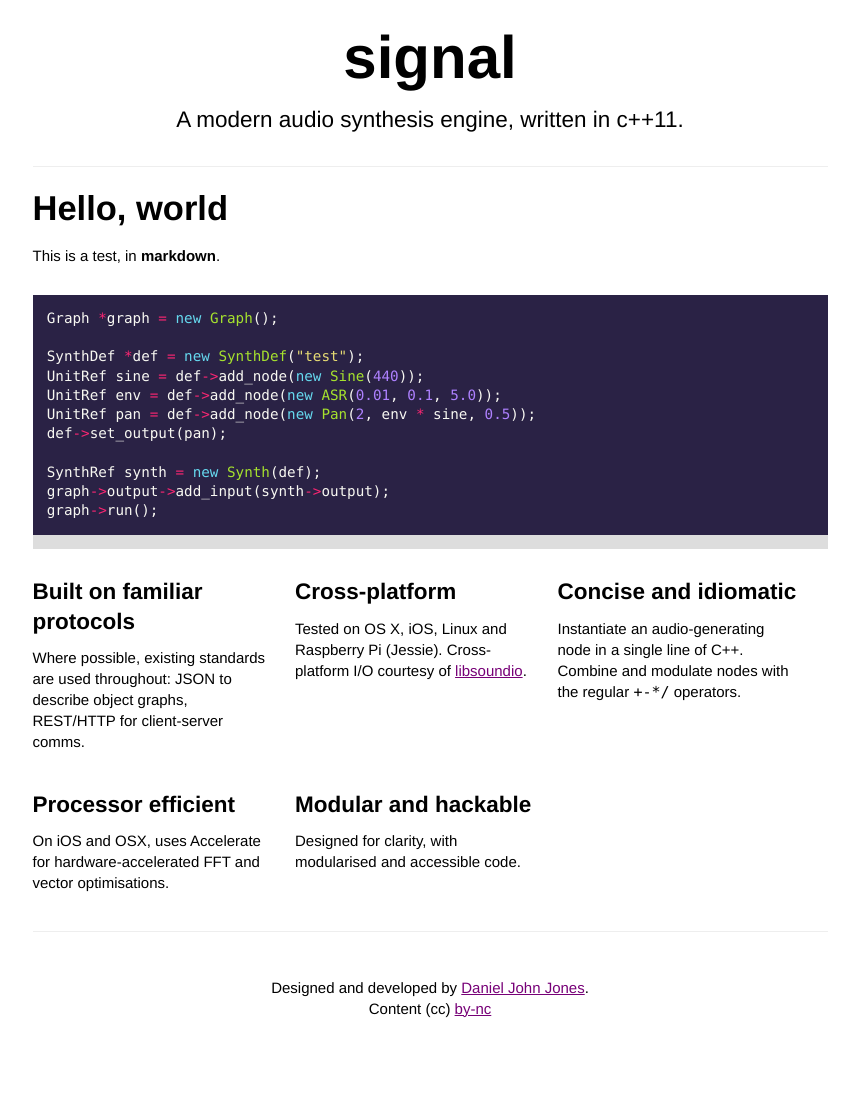
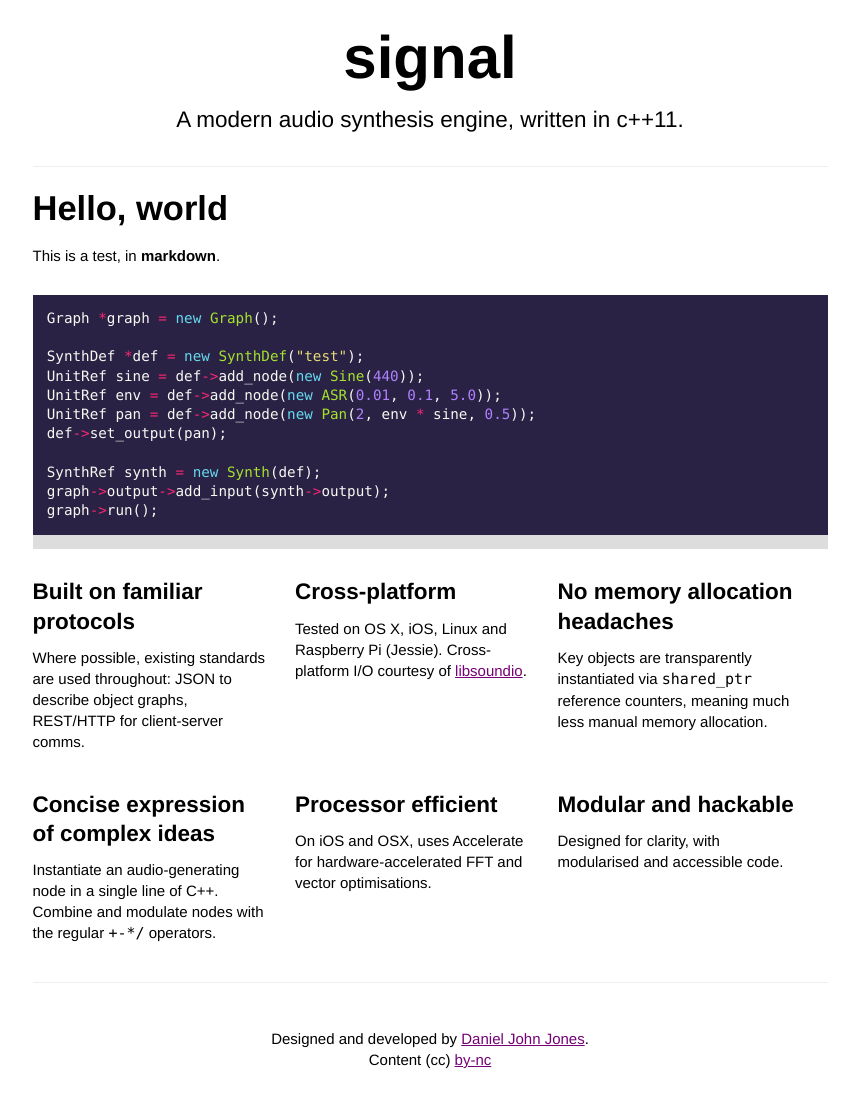
Before and after one commit to ideoforms/signalflow, a Jekyll site: the page built from index.md, in a window 1280 px wide. Shown: the whole page, without its empty margins (210-1069 px from the left). Built offline with Jekyll 4.4.1, drawn with Linux system fonts in a browser that asks for light colours; before the commit the page ends 1064 px from its top, so only the background shows below that.

Commit message:
Further copy

```diff
--- a/index.md
+++ b/index.md
@@ -34,12 +34,18 @@ Tested on OS X, iOS, Linux and Raspberry Pi (Jessie). Cross-platform I/O courtes
 </div>
 
 <div class="box">
-### Concise and idiomatic
-Instantiate an audio-generating node in a single line of C++. Combine and modulate nodes with the regular <code>+-*/</code> operators.
+### No memory allocation headaches
+Key objects are transparently instantiated via `shared_ptr` reference counters, meaning much less manual memory allocation.
 </div>
 
 </div>
 <div class="row">
+
+<div class="box">
+### Concise expression of complex ideas
+Instantiate an audio-generating node in a single line of C++. Combine and modulate nodes with the regular <code>+-*/</code> operators.
+</div>
+
 
 <div class="box">
 ### Processor efficient
```
